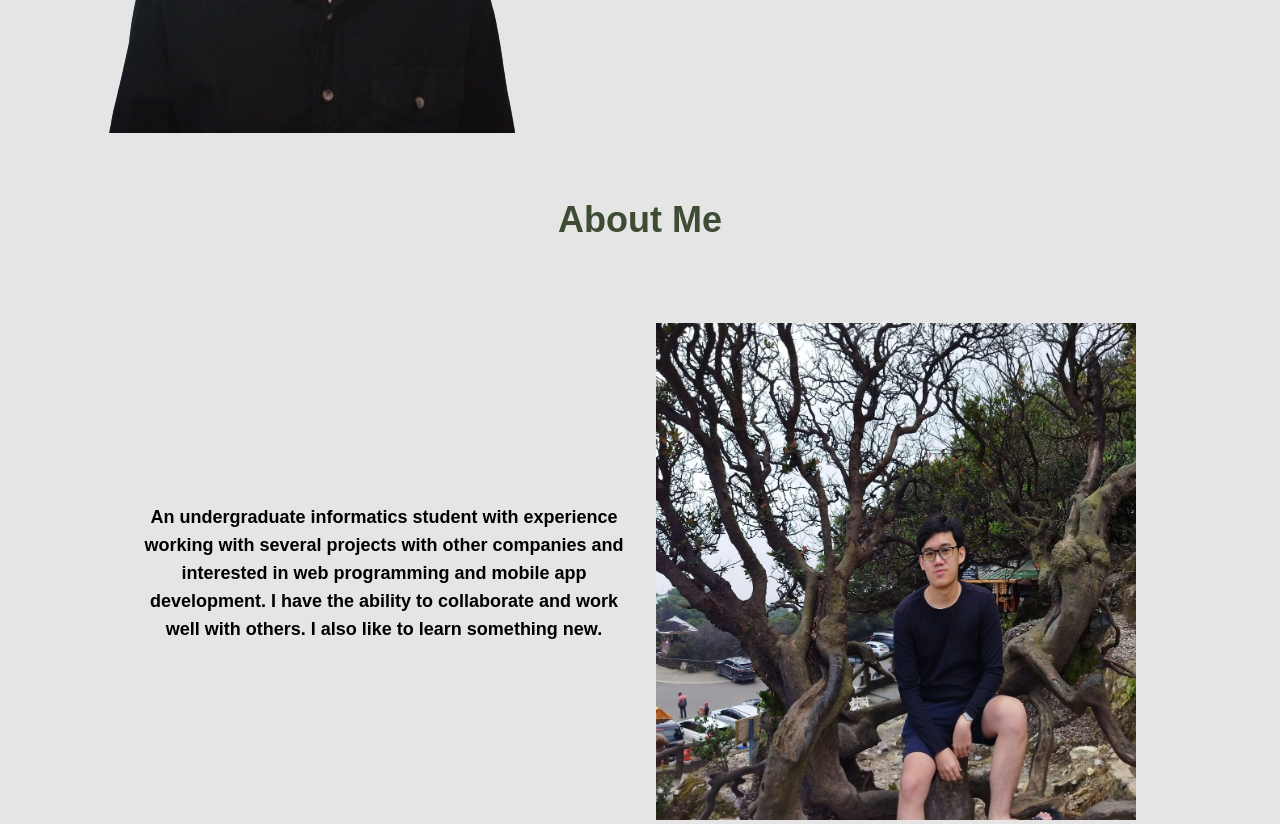
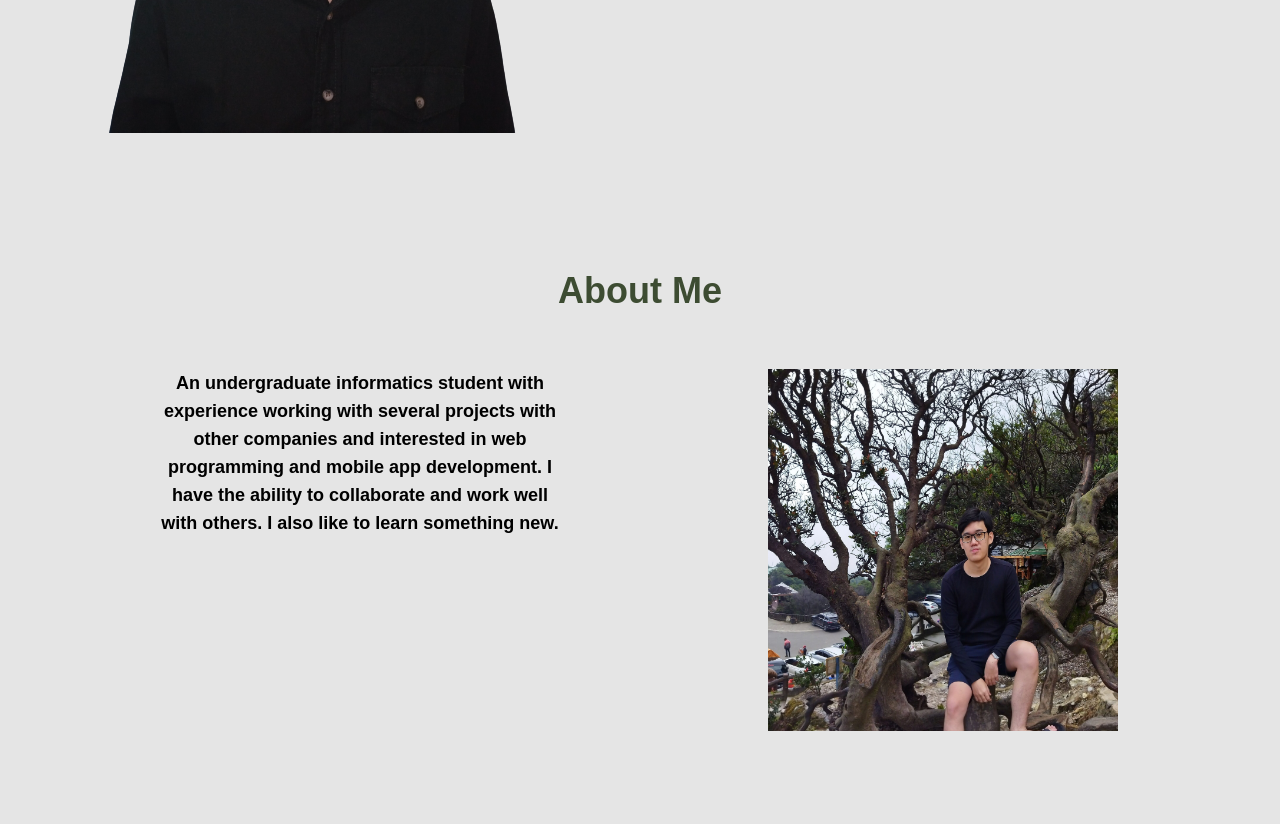
Before and after one commit to EvanSamuelW/Portfolio, a website: page index.html in a window 1280 px wide. Shown: the part 540-1364 px from the top of the page. Drawn offline with nearby package versions, Linux system fonts and the light colour scheme.

Commit message:
fix about section

```diff
--- a/index.html
+++ b/index.html
@@ -57,7 +57,7 @@
             </div>
         </div>
         <!-- mobile menu -->
-        <div class="hidden mobile-menu lg:hidden md:hidden">
+        <div class="hidden mobile-menu lg:hidden">
             <ul class="">
                 <li class="active"><a href="#home" class="block text-sm px-7 py-4 text-white font-semibold">Home</a></li>
                 <li><a href="#about" class="block text-sm text-white px-7 py-4 transition duration-300">About</a></li>
@@ -111,28 +111,39 @@
             </div>
         </section>
 
-        <article class="course" style="margin-top: -80px;" data-aos="fade-left" id="about">
+        <!-- <article class=" mx-auto" data-aos="fade-left" id="about">
             <h1 class="pa-10 mt-10 mb-10" id="h1">About Me</h1>
-            <div class="container">
-                <div class="flex flex-wrap">
+            <div class="flex flex-wrap">
 
-                    <div class="w-full self-center pt-10 px-4 lg:w-1/2" data-aos="fade-right">
+                <div class="w-full self-center pt-10 px-4 lg:w-1/2" data-aos="fade-right">
 
 
-                        <p class="font-semibold text-lg">An undergraduate informatics student with experience working with several projects with other companies and interested in web programming and mobile app development. I have the ability to collaborate and work well with others.
-                            I also like to learn something new.
-
-                    </div>
-                    <div class="w-full self-end px-4 lg:w-1/2">
-                        <div class="relative mt-10 lg:right-0 lg:mt-9" data-aos="fade-in">
-                            <img src="aboutme.jpg" alt="">
-                            </span>
-                        </div>
+                </div>
+                <div class="w-full self-end px-4 lg:w-1/2">
+                    <div class="relative mt-10 lg:right-0 lg:mt-9" data-aos="fade-in">
+                        <img src="aboutme.jpg" height="350" width="350" alt="">
                     </div>
                 </div>
             </div>
-        </article>
 
+        </article> -->
+        <section id="about" class="pt-36 pb-32">
+            <div class="container">
+                <div class="mx-auto mb-16 max-w-xl">
+                    <h1 class="mb-2 text-lg text-center font-semibold text-primary" id="h1">About Me</h1>
+                </div>
+                <div class="flex flex-wrap" data-aos="fade-left">
+                    <div class="mb-10 w-full px-20 lg:w-1/2 ml-35">
+                        <p class="font-semibold text-lg lg:ml-20 text-center">An undergraduate informatics student with experience working with several projects with other companies and interested in web programming and mobile app development. I have the ability to collaborate and work well with others.
+                            I also like to learn something new.
+                    </div>
+                    <div class="w-full lg:w-1/2" data-aos="fade-right">
+                        <img src="aboutme.jpg" id="img" height="350" width="350" alt="">
+                    </div>
+                </div>
+            </div>
+            </div>
+        </section>
 
         <article class="course " data-aos="fade-in" id="experience">
             <h1 class="pa-10 mt-10 mb-10" id="h1 ">Experience</h1>
@@ -358,11 +369,6 @@
 
             duration: 3000,
         });
-
-        function Menu(e) {
-            let list = document.querySelector('ul');
-            e.name === 'menu' ? (e.name = "close ", list.classList.add('top-[80px]'), list.classList.add('opacity-100')) : (e.name = "menu ", list.classList.remove('top-[80px]'), list.classList.remove('opacity-100'))
-        }
     </script>
 </body>
 
--- a/style.css
+++ b/style.css
@@ -60,6 +60,10 @@ body {
     padding: 1rem;
     box-sizing: border-box;
     transition: 0.5s;
+}
+
+#img {
+    margin-left: 20%;
 }
 
 .column {
```
Also changed, not shown: dist/output.css.
